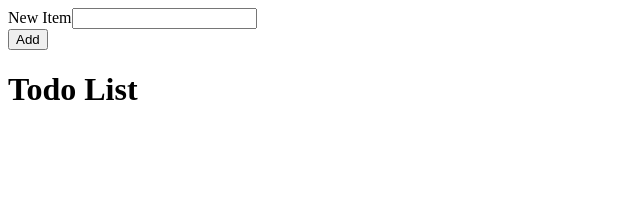
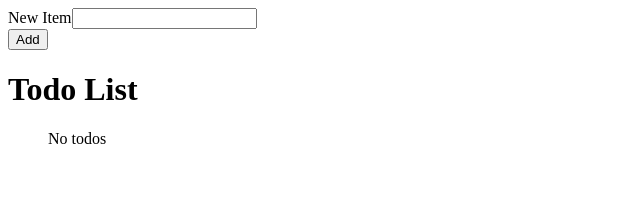
Before and after one commit to vincenteab/react_practice, a React (Vite) app: page / in a window 1280 px wide. Shown: the top 220 px of the page, without its empty margins (0-640 px from the left). Built offline with nearby package versions, Linux system fonts and the light colour scheme.

Commit message:
slight modification when no items are in list

```diff
--- a/src/App.jsx
+++ b/src/App.jsx
@@ -47,6 +47,7 @@ console.log(todos)
   </form>
   <h1 className="header">Todo List</h1>
   <ul className="list">
+    {todos.length == 0 && "No todos"}
     {todos.map(todo => {
       return (
       <li key={todo.id}>
```
